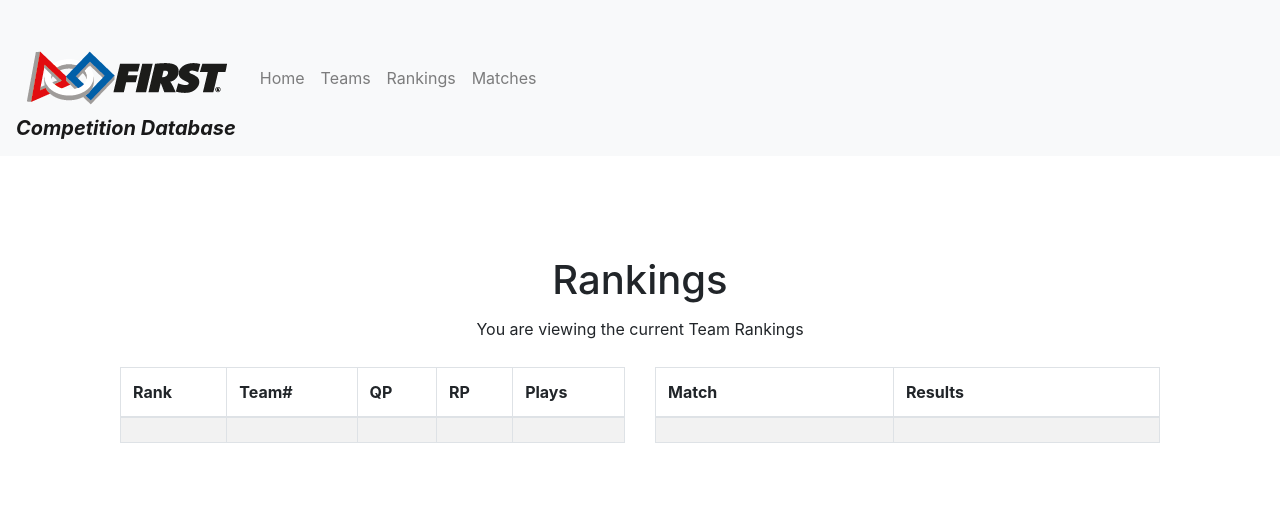
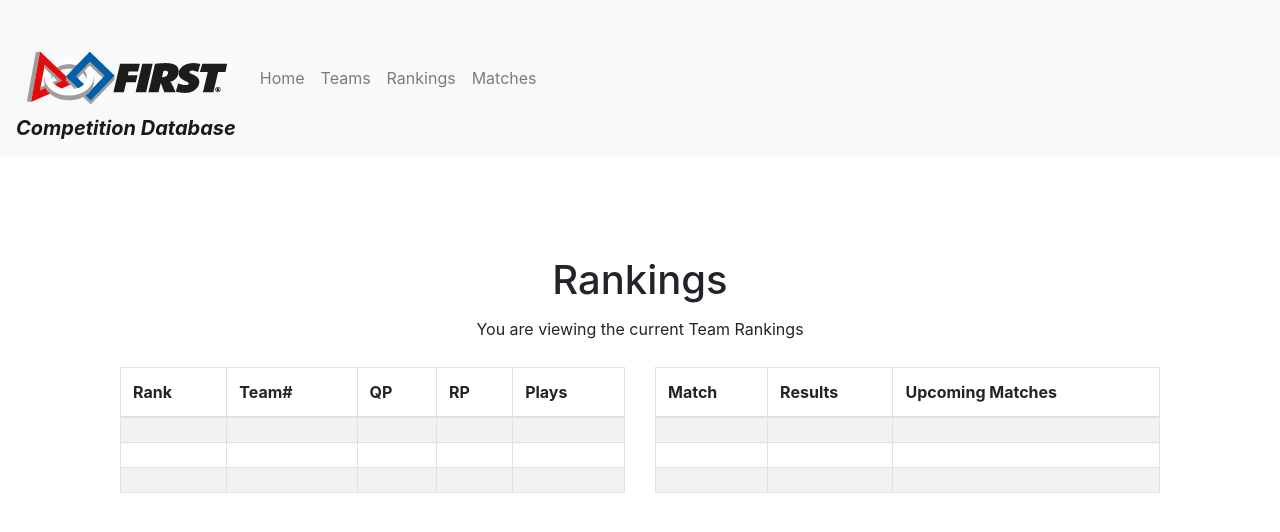
Before and after one commit to rhit-koenignm/csse333_ftc, a React (Create React App) app in the folder web/: page /rankings in a window 1280 px wide. Shown: the top 532 px of the page. Built offline with nearby package versions, Linux system fonts and the light colour scheme.

Commit message:
Added scroll bars to the tables on ranking page

```diff
--- a/web/package.json
+++ b/web/package.json
@@ -33,6 +33,7 @@
     "react-router": "^5.2.0",
     "react-router-config": "^5.1.1",
     "react-scripts": "4.0.1",
+    "react-scroll": "^1.8.1",
     "redux": "^4.0.5",
     "redux-devtools-extension": "^2.13.8",
     "redux-saga": "^1.1.3",
@@ -68,6 +69,7 @@
   "devDependencies": {
     "@types/react-bootstrap": "^0.32.25",
     "@types/react-redux": "^7.1.16",
+    "@types/react-scroll": "^1.8.2",
     "typescript-plugin-css-modules": "^3.1.0"
   }
 }
--- a/web/src/pages/RankingsPage/RankingsPage.module.scss
+++ b/web/src/pages/RankingsPage/RankingsPage.module.scss
@@ -20,3 +20,9 @@
     padding-bottom: 10px;
     justify-content: center;
 }
+
+.tbodyScroll{
+    overflow-y: scroll;
+    height: 140px;
+    width: 100%;
+}
--- a/web/src/pages/RankingsPage/index.tsx
+++ b/web/src/pages/RankingsPage/index.tsx
@@ -13,21 +13,34 @@ import { actions as teamActions, Team } from 'src/services/teams';
 import { RootState } from 'src/store/modules';
 import { Action, Dispatch } from 'redux';
 import { connect } from 'react-redux';
+import { render } from 'react-dom';
+import * as Scroll from 'react-scroll';
+import { animateScroll as scroll, scrollSpy, scroller } from 'react-scroll'
 
 
 
 class RankingsPage extends React.Component{
+
+    scrollTo = () => {
+        scroller.scrollTo('scroll-to-element', {
+          duration: 800,
+          delay: 0,
+          smooth: 'easeInOutQuart'
+    });
+    }
+
 
 
 
     public render() {
         return (
 
+
             <Container className={styles.tableStyle}>
                 <Row className={styles.welcomeMsg}><h1>Rankings</h1></Row>
                 <Row className={styles.subtitleMsg}><p>You are viewing the current Team Rankings</p></Row>
                 <Row>
-                    <Col>
+                    <Col className={styles.tbodyScroll}>
                         <Table  striped bordered hover >
                             <thead>
                                 <tr>
@@ -38,7 +51,32 @@ class RankingsPage extends React.Component{
                                     <th>Plays</th>
                                 </tr>
                             </thead>
-                            <tbody>
+
+                            <tbody className={styles.tbody}>
+                                <tr>
+                                    <td>
+                                    </td>
+                                    <td>
+                                    </td>
+                                    <td>
+                                    </td>
+                                    <td>
+                                    </td>
+                                    <td>
+                                    </td>
+                                </tr>
+                                <tr>
+                                    <td>
+                                    </td>
+                                    <td>
+                                    </td>
+                                    <td>
+                                    </td>
+                                    <td>
+                                    </td>
+                                    <td>
+                                    </td>
+                                </tr>
                                 <tr>
                                     <td>
                                     </td>
@@ -52,23 +90,45 @@ class RankingsPage extends React.Component{
                                     </td>
                                 </tr>
                             </tbody>
+
                         </Table>
                     </Col>
-                    <Col>
-                        <Table striped bordered hover>
+                    <Col className={styles.tbodyScroll}>
+                        <Table striped bordered hover >
                             <thead>
                                 <tr>
                                     <th>Match</th>
                                     <th>Results</th>
+                                    <th>Upcoming Matches</th>
                                 </tr>
                             </thead>
+
                             <tbody>
                                 <tr>
                                     <td>
                                     </td>
                                     <td>
                                     </td>
+                                    <td>
+                                    </td>
                                 </tr>
+                                <tr>
+                                    <td>
+                                    </td>
+                                    <td>
+                                    </td>
+                                    <td>
+                                    </td>
+                                </tr>
+                                <tr>
+                                    <td>
+                                    </td>
+                                    <td>
+                                    </td>
+                                    <td>
+                                    </td>
+                                </tr>
+
                             </tbody>
                         </Table>
                     </Col>
@@ -81,4 +141,9 @@ class RankingsPage extends React.Component{
 }
 
 
+
+
+
+
+
 export default RankingsPage;
```
Also changed, not shown: 2 other files (tests, documents, lock files or other folders).
